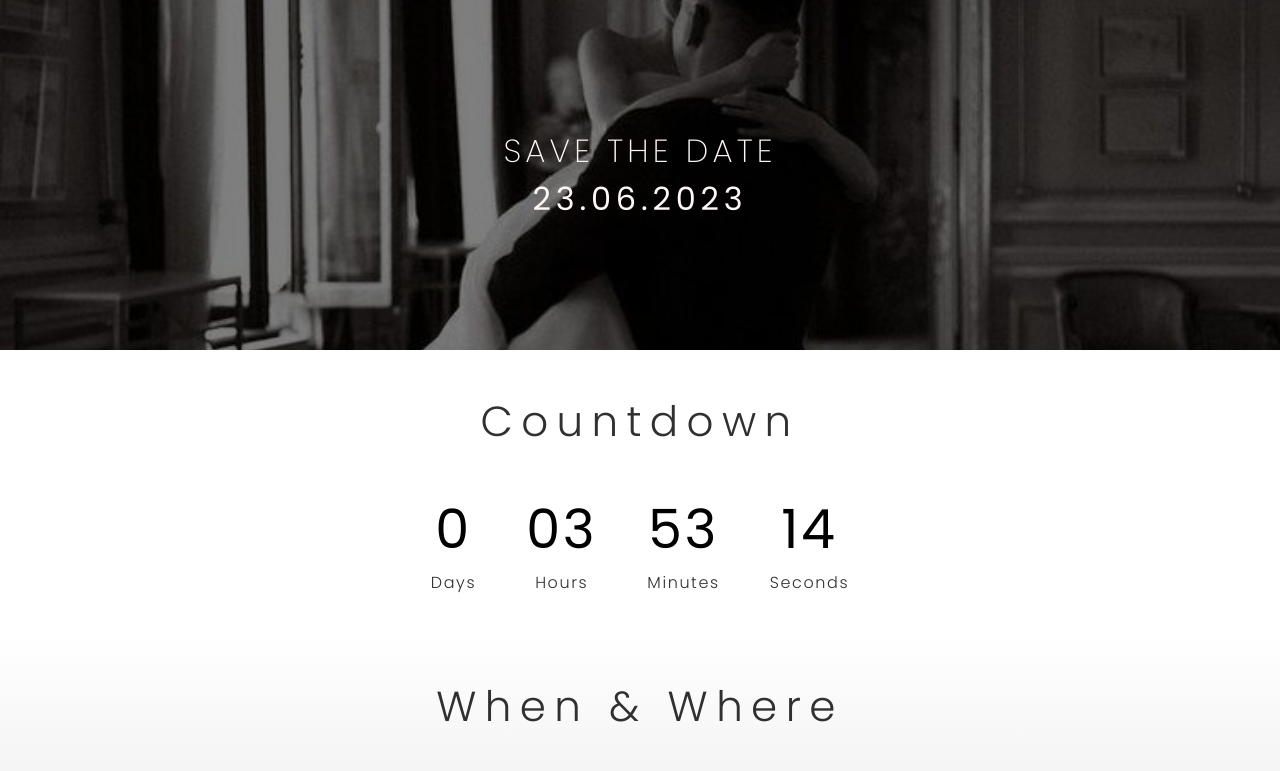
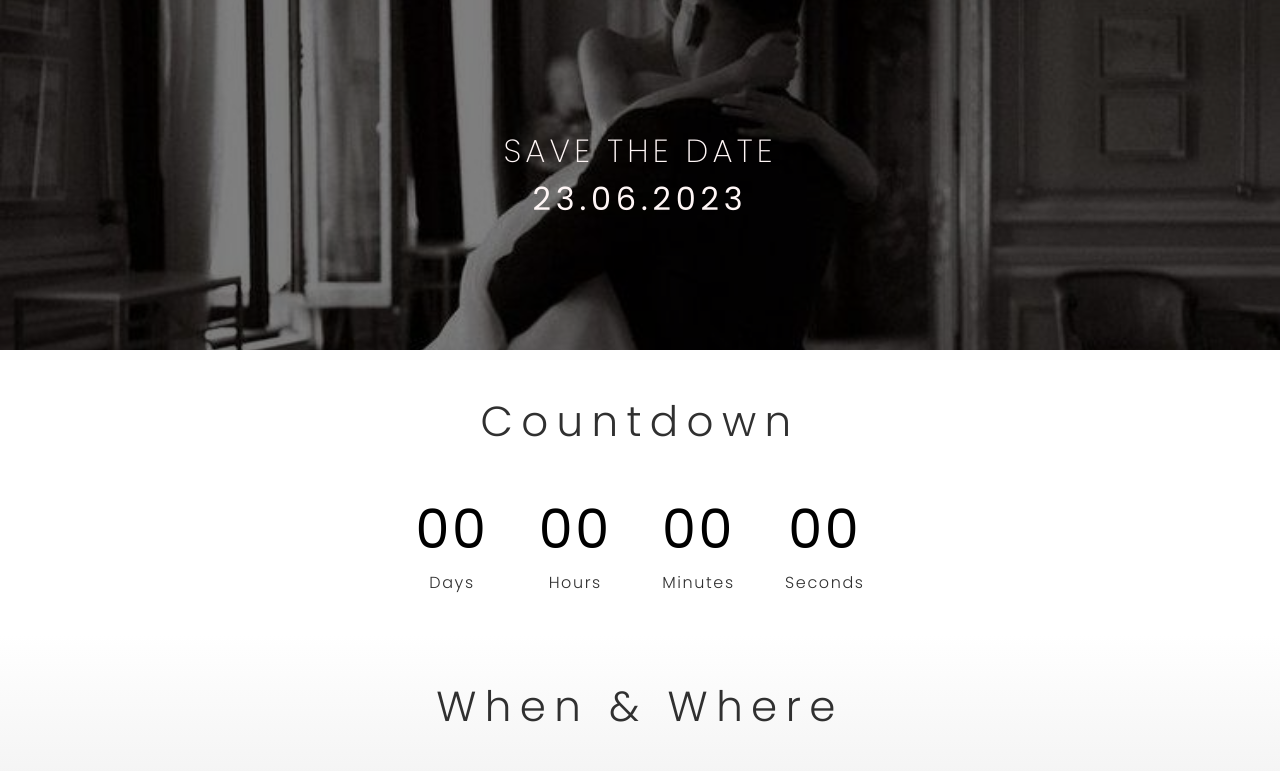
Before and after one commit to AMushegh/wedding, a plain HTML site: page public/index.html in a window 1280 px wide. Shown: the top 771 px of the page. Drawn offline with Linux system fonts and the light colour scheme.

Commit message:
Update index.html remove script tag

```diff
--- a/public/index.html
+++ b/public/index.html
@@ -110,6 +110,5 @@
         />
       </footer>
     </div>
-    <script src="./js/countdown.js" async></script>
   </body>
 </html>
```
